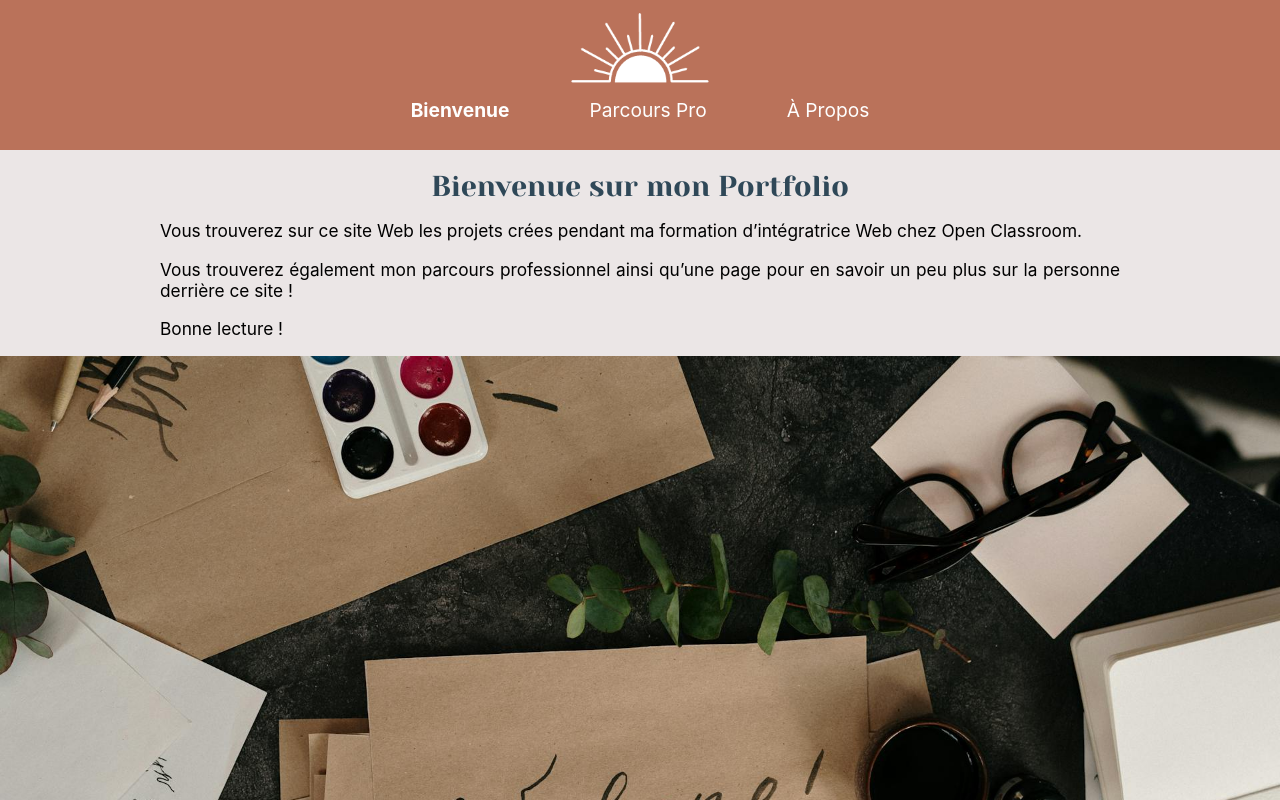
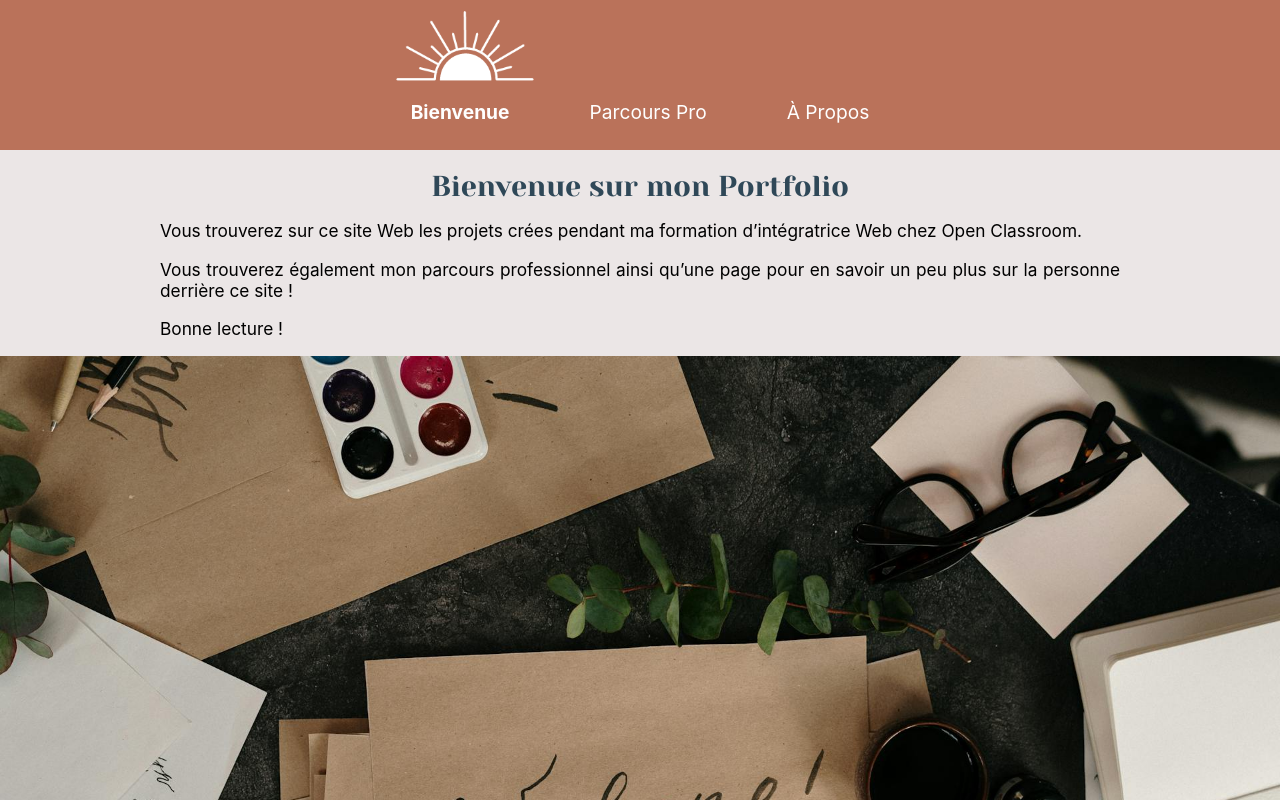
Before and after one commit to Apffou/portfolio, a React (Create React App) app: page / in a window 1280 px wide. Shown: the top 800 px of the page. Built offline with nearby package versions, Linux system fonts and the light colour scheme.

Commit message:
Ajout d'un lien menant vers l'accueil sur le logo

```diff
--- a/src/ComponentsBase/Header/Header.js
+++ b/src/ComponentsBase/Header/Header.js
@@ -1,6 +1,7 @@
 import { useEffect, useRef, useState } from 'react';
 import Nav from '../Nav/Nav';
 import './Header.scss';
+import { Link } from 'react-router-dom';
 
 function Header() {
 
@@ -33,7 +34,7 @@ function Header() {
     return (
         <header >
             <div className='nav-desktop'>
-                <img src="../assets/images/sunshine.png" alt="sunshine" className='logo' />
+                <Link to="/"  ><img src="../assets/images/sunshine.png" alt="sunshine" className='logo' /></Link>
                 <div id="burger-button" onClick={toggleMenu}>
                     <div ref={menuRef} className={`burger-icon ${isMenuOpen ? 'open' : 'close'}`}>
                         <span></span>
```
